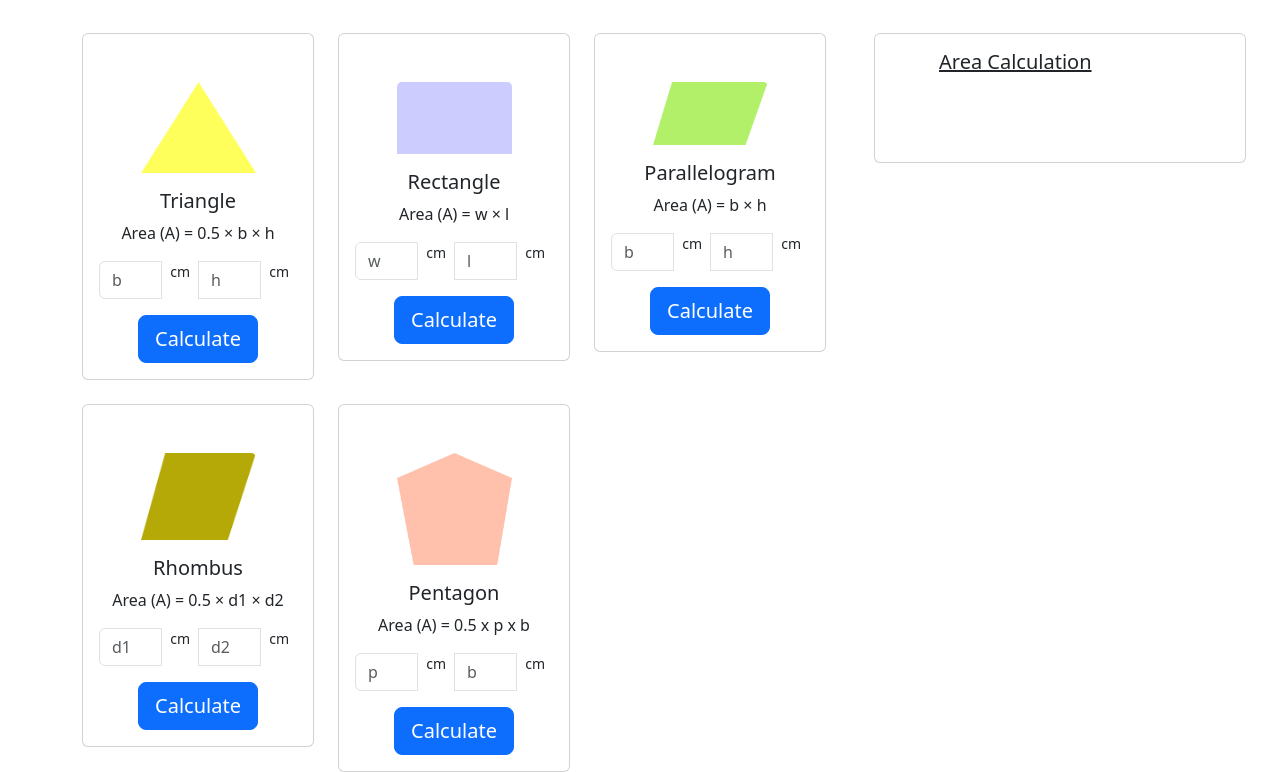
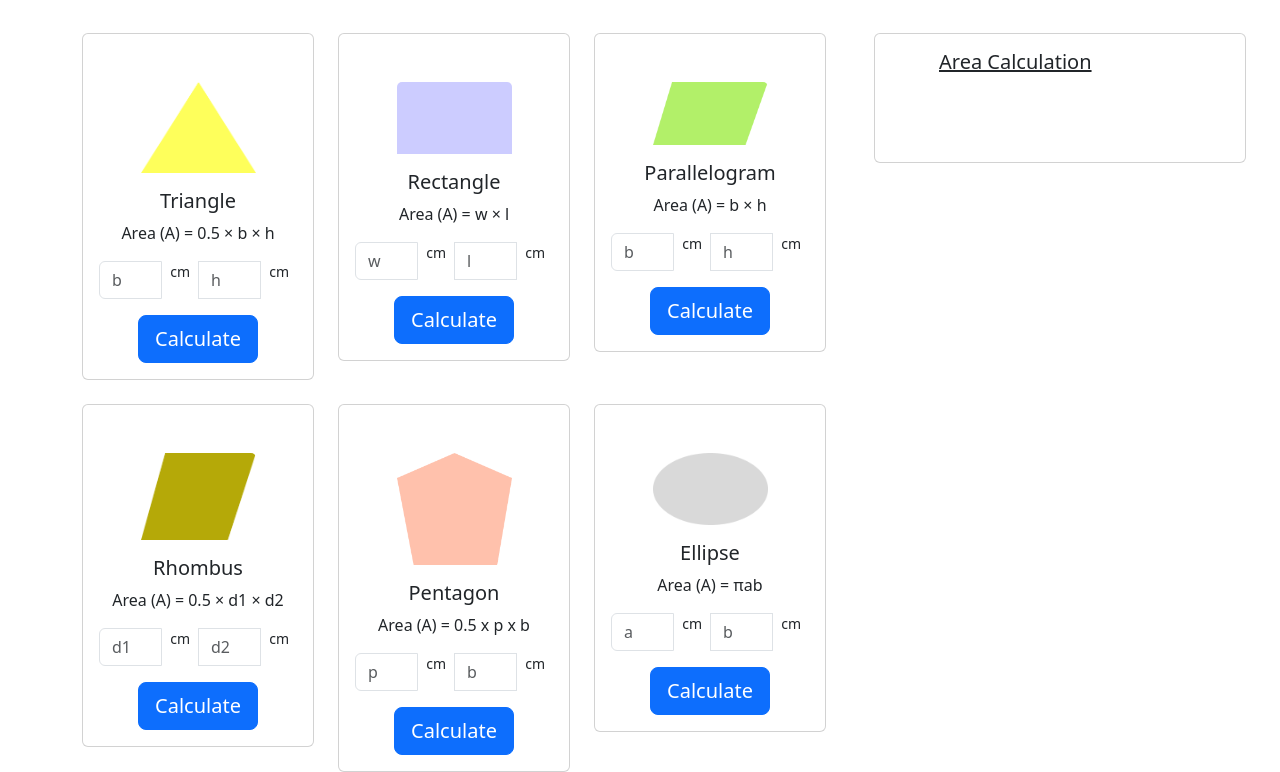
Before and after one commit to shahin5-Tec/Geometry-Genious-, a plain HTML site: page index.html in a window 1280 px wide. Shown: the part 137-909 px from the top of the page. Drawn offline with nearby package versions, Linux system fonts and the light colour scheme.

Commit message:
card number 6

```diff
--- a/index.html
+++ b/index.html
@@ -175,6 +175,35 @@
                             </div>
 
                         </div>
+                        <!-- card-6 -->
+                        <div class="col">
+                            <div class="card bg-white">
+                                <img src="./images/ellipse.png" class="card-img-top w-50 mx-auto mt-5 " alt="...">
+                                <div class="card-body text-center">
+
+                                    <h5 class="card-title ">Ellipse</h5>
+                                    <p class="card-text ">Area (A) = πab</p>
+
+
+                                    <div class="input-group mb-3 ">
+
+                                        <input id="el-first-filed" type="text" class="form-control mx-auto "
+                                            placeholder="a" aria-label="Sizing example input "
+                                            aria-describedby="inputGroup-sizing-default  ">
+                                        <small class="mx-2">cm</small>
+                                        <input id="el-second-filed" type="text" class="form-control mx-auto"
+                                            placeholder="b" aria-label="Sizing example input"
+                                            aria-describedby="inputGroup-sizing-default">
+                                        <small class="mx-2">cm</small>
+
+
+                                    </div>
+                                    <button id="sixth-card" type="button"
+                                        class="btn btn-primary btn-lg ">Calculate</button>
+                                </div>
+                            </div>
+
+                        </div>
 
                     </div>
                 </div>
```
